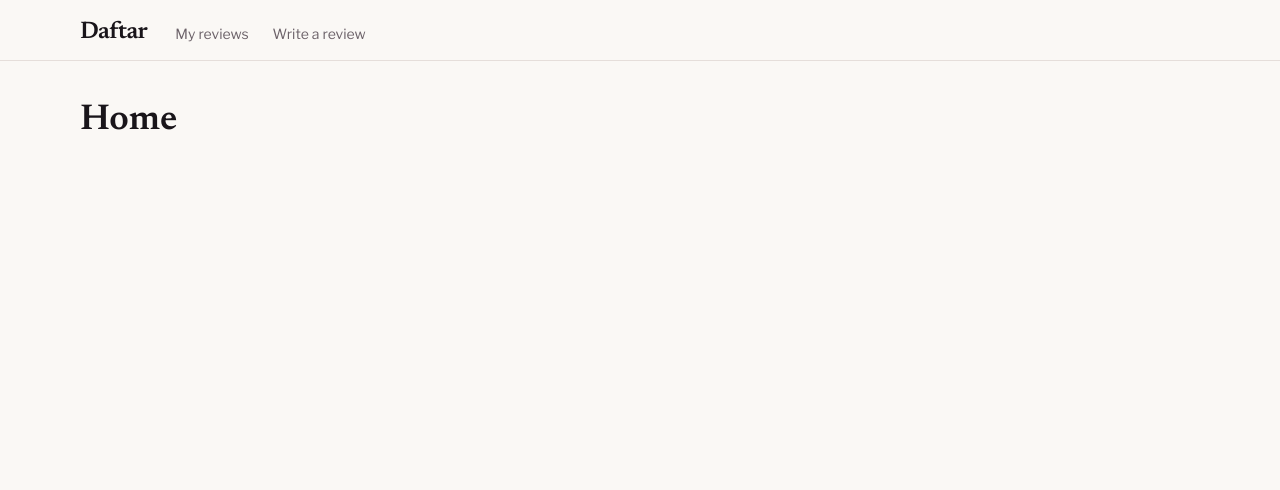
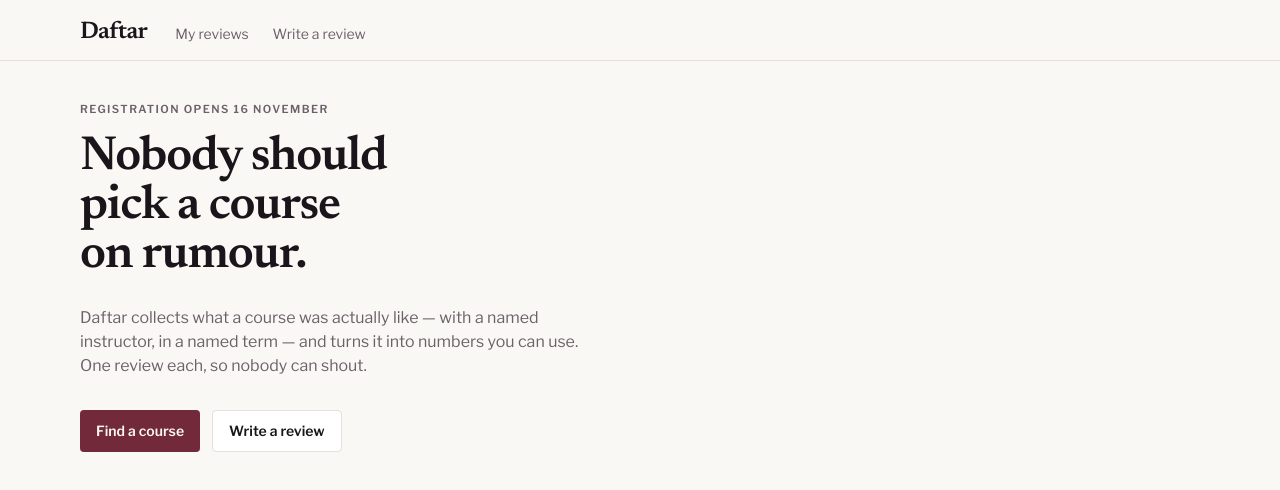
Before and after one commit to reakhairallah/daftar, a React (Vite) app: page / in a window 1280 px wide. Shown: the top 490 px of the page. Built offline with nearby package versions, Linux system fonts and the light colour scheme.

Commit message:
Add Home introduction and navigation links

```diff
--- a/src/home/Home.jsx
+++ b/src/home/Home.jsx
@@ -1 +1,37 @@
-export default function Home() { return <h1 className="font-display text-4xl font-semibold">Home</h1>; }
+import { Link } from "react-router-dom";
+export default function Home() {
+  return (
+    <section>
+      <p className="text-[11px] font-semibold uppercase tracking-[0.13em] text-muted">
+        Registration opens 16 November
+      </p>
+
+      <h1 className="mt-4 font-display text-5xl font-semibold leading-[1.03] tracking-tight">
+        Nobody should<br />
+        pick a course<br />
+        on rumour.
+      </h1>
+
+      <p className="mt-6 max-w-lg text-base text-muted">
+        Daftar collects what a course was actually like — with a named
+        instructor, in a named term — and turns it into numbers you can
+        use. One review each, so nobody can shout.
+      </p>
+      <div className="mt-8 flex flex-wrap gap-3">
+  <Link
+    to="/courses"
+    className="inline-flex items-center justify-center rounded bg-brand-700 px-4 py-2.5 text-sm font-semibold text-paper transition hover:bg-brand-800 focus-visible:outline focus-visible:outline-2 focus-visible:outline-offset-2 focus-visible:outline-brand-700"
+  >
+    Find a course
+  </Link>
+
+  <Link
+    to="/reviews/new"
+    className="inline-flex items-center justify-center rounded border border-line bg-surface px-4 py-2.5 text-sm font-semibold text-ink transition hover:bg-brand-50 focus-visible:outline focus-visible:outline-2 focus-visible:outline-offset-2 focus-visible:outline-brand-700"
+  >
+    Write a review
+  </Link>
+</div>
+    </section>
+  );
+}
```
